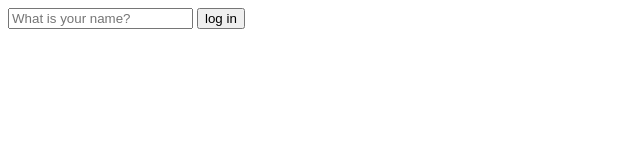
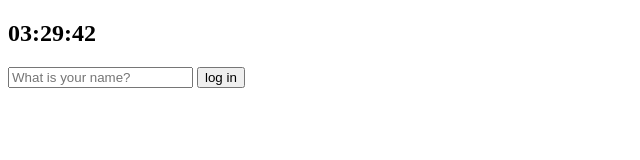
Before and after one commit to MunSeongyun/YeongJinRPG, a plain HTML site: page index.html in a window 1280 px wide. Shown: the whole page, without its empty margins (0-640 px from the left). Drawn offline with Linux system fonts and the light colour scheme.

Commit message:
시계 제작

```diff
--- /dev/null
+++ b/clock.js
@@ -0,0 +1,19 @@
+const clock = document.querySelector("#clock");
+
+// const date = new Date();
+// date.getDate();
+// date.getDay();
+// date.getFullYear();
+// date.getHours();
+// date.getMinutes();
+// date.getSeconds();
+
+const getClock = (e) => {
+    const date = new Date();
+    const h = String(date.getHours()).padStart(2,"0");
+    const m = String(date.getMinutes()).padStart(2,"0");
+    const s = String(date.getSeconds()).padStart(2,"0");
+    clock.innerText = `${h}:${m}:${s}`;
+}
+getClock(); // 한번 실행하고 그 다음부터 1초마다 실행
+setInterval(getClock , 1000); // 로딩 된 후 1초 지나서부터 실행이 시작됨
--- a/index.html
+++ b/index.html
@@ -7,13 +7,19 @@
     <link rel="stylesheet" href="./index.css">
 </head>
 <body>
+    <h2 id="clock">00:00:00</h2>
+
     <form action="submit" id="login-form" class="hidden">
         <input id="login-input" type="text"
         maxlength="15" placeholder="What is your name?">
         <button>log in</button>
     </form>
+
     <h1 id= "greeting" class="hidden">Hello</h1>
-    <h5 id="alert" class="hidden">이름을 입력해주세요/h5>
+
+    <h5 id="alert" class="hidden">이름을 입력해주세요</h5>
+
     <script src="./index.js"></script>
+    <script src="./clock.js"></script>
 </body>
 </html>
--- a/index.js
+++ b/index.js
@@ -2,6 +2,8 @@ const loginform = document.querySelector("#login-form");
 const logininput = document.querySelector("#login-input");
 const greeting = document.querySelector("#greeting");
 const alerting = document.querySelector("#alert");
+
+
 
 const onLoginSubmit = (e) =>{
     e.preventDefault();
```
